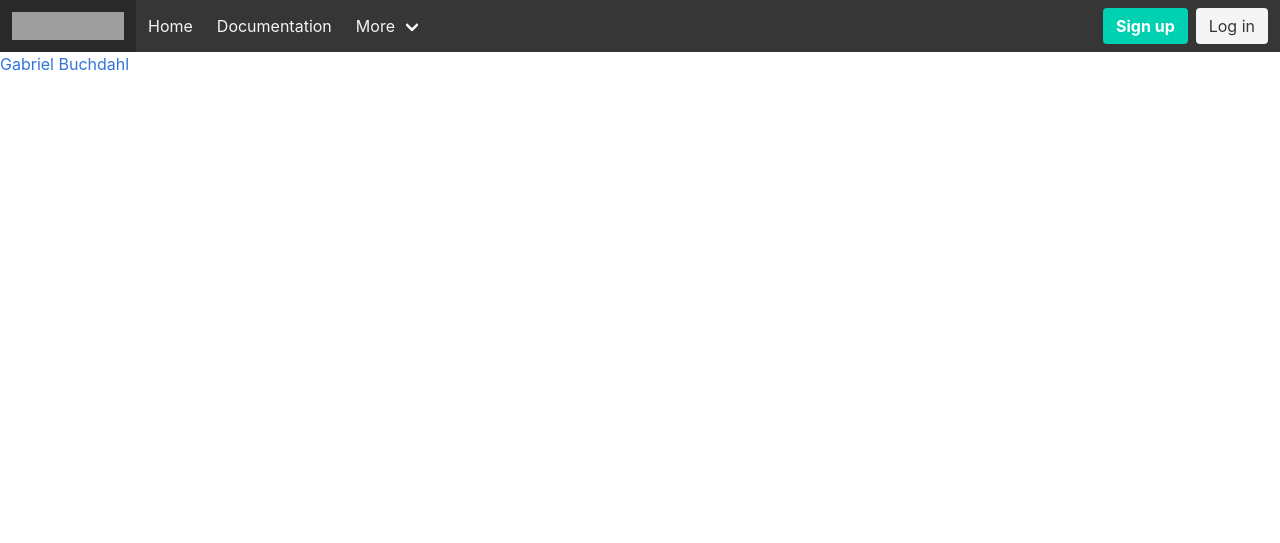
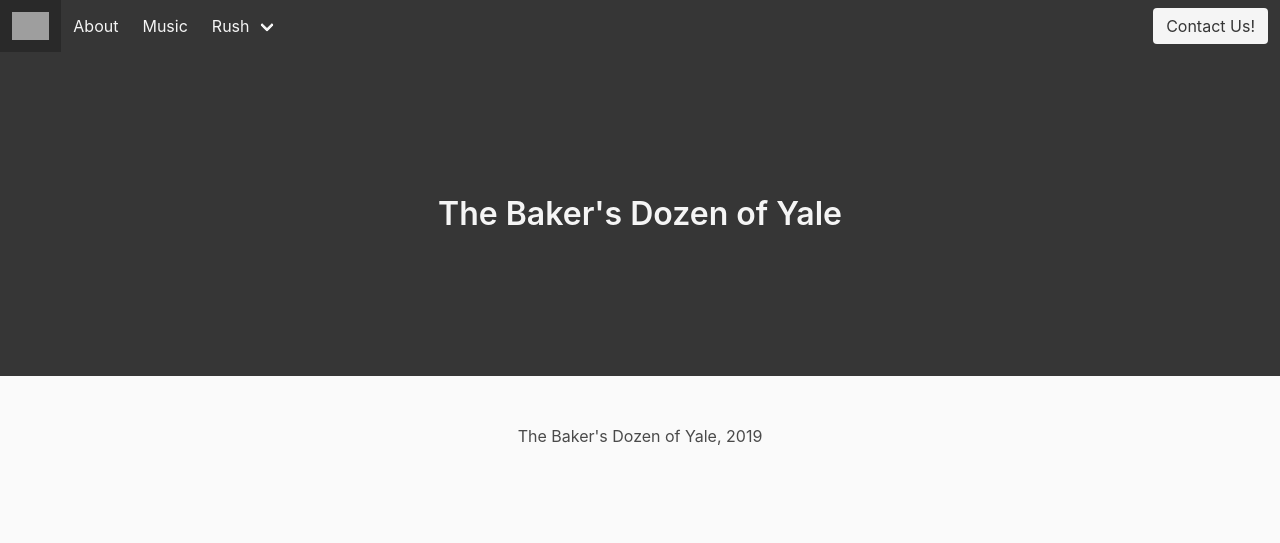
Before and after one commit to gbuchdahl/bakersdozenyale, a Flask app: page / in a window 1280 px wide. Shown: the top 543 px of the page. Run offline with Flask 2, Linux system fonts and the light colour scheme; some libraries are stand-ins or nearby versions; grey boxes are pictures that could not be loaded.

Commit message:
started home page

```diff
--- a/app/routes.py
+++ b/app/routes.py
@@ -5,4 +5,4 @@
 @app.route("/")
 @app.route("/home")
 def home():
-    return render_template("base.html")
+    return render_template("home.html")
--- a/app/templates/base.html
+++ b/app/templates/base.html
@@ -11,73 +11,18 @@
   {% endblock %}
 </head>
 
-<body>
-    <nav class="navbar is-dark" role="navigation" aria-label="main navigation">
-        <div class="navbar-brand">
-            <a class="navbar-item" href="https://bulma.io">
-              <img src="https://bulma.io/images/bulma-logo.png" width="112" height="28">
-            </a>
-
-            <a role="button" class="navbar-burger burger" aria-label="menu" aria-expanded="false" data-target="navbarBasicExample">
-              <span aria-hidden="true"></span>
-              <span aria-hidden="true"></span>
-              <span aria-hidden="true"></span>
-            </a>
-        </div>
-
-        <div id="navbarBasicExample" class="navbar-menu">
-            <div class="navbar-start">
-              <a class="navbar-item">
-                Home
-              </a>
-
-              <a class="navbar-item">
-                Documentation
-              </a>
-
-              <div class="navbar-item has-dropdown is-hoverable">
-                <a class="navbar-link">
-                  More
-                </a>
-
-                <div class="navbar-dropdown">
-                  <a class="navbar-item">
-                    About
-                  </a>
-                  <a class="navbar-item">
-                    Jobs
-                  </a>
-                  <a class="navbar-item">
-                    Contact
-                  </a>
-                  <hr class="navbar-divider">
-                  <a class="navbar-item">
-                    Report an issue
-                  </a>
-                </div>
-              </div>
-            </div>
-
-            <div class="navbar-end">
-              <div class="navbar-item">
-                <div class="buttons">
-                  <a class="button is-primary">
-                    <strong>Sign up</strong>
-                  </a>
-                  <a class="button is-light">
-                    Log in
-                  </a>
-                </div>
-              </div>
-            </div>
-        </div>
-    </nav>
-    <div id="content">{% block content %}{% endblock %}</div>
-    <div id="footer">
-        {% block footer %}
-        <a href="buchdahl.com">Gabriel Buchdahl</a>
-        {% endblock %}
-    </div>
+<body class='has-navbar-fixed-top'>
+  {% block nav %}{% endblock nav %}
+  <div id="content">{% block content %}{% endblock %}</div>
+  <div id="footer">
+    {% block footer %}
+    <footer class="footer">
+      <div class="content has-text-centered">
+        <p>The Baker's Dozen of Yale, 2019</p>
+      </div>
+    </footer>
+    {% endblock %}
+  </div>
 </body>
 
 </html>
--- /dev/null
+++ b/app/templates/home.html
@@ -0,0 +1,9 @@
+{% extends "page.html" %}
+
+{% block content %}
+<section class="hero is-dark is-medium">
+    <div class="hero-body has-text-centered">
+        <h1 class="title">The Baker's Dozen of Yale</h1>
+    </div>
+</section>
+{% endblock content %}
--- /dev/null
+++ b/app/templates/page.html
@@ -0,0 +1,83 @@
+{% extends "base.html" %}
+
+{% block nav %}
+<nav class="navbar is-dark is-fixed-top" role="navigation" aria-label="main navigation">
+    <div class="navbar-brand">
+        <a class="navbar-item" href="{{ url_for('home') }}">
+            <img src="{{ url_for('static', filename='img/bd_logo_2019.png') }}">
+        </a>
+
+        <a role="button" class="navbar-burger burger" aria-label="menu" aria-expanded="false"
+            data-target="navbarBasicExample">
+            <span aria-hidden="true"></span>
+            <span aria-hidden="true"></span>
+            <span aria-hidden="true"></span>
+        </a>
+    </div>
+
+    <div id="navbarBasicExample" class="navbar-menu">
+        <div class="navbar-start">
+            <a class="navbar-item">
+                About
+            </a>
+
+            <a href="" class="navbar-item">
+                Music
+            </a>
+
+            <div class="navbar-item has-dropdown is-hoverable">
+                <a class="navbar-link">
+                    Rush
+                </a>
+
+                <div class="navbar-dropdown">
+                    <a class="navbar-item">
+                        Overview
+                    </a>
+                    <a class="navbar-item">
+                        Auditions
+                    </a>
+                </div>
+            </div>
+
+        </div>
+
+        <div class="navbar-end">
+            <div class="navbar-item">
+                <div class="buttons">
+                    <a class="button is-light">
+                        Contact Us!
+                    </a>
+                </div>
+            </div>
+        </div>
+    </div>
+</nav>
+<script>
+document.addEventListener('DOMContentLoaded', () => {
+
+  // Get all "navbar-burger" elements
+  const $navbarBurgers = Array.prototype.slice.call(document.querySelectorAll('.navbar-burger'), 0);
+
+  // Check if there are any navbar burgers
+  if ($navbarBurgers.length > 0) {
+
+    // Add a click event on each of them
+    $navbarBurgers.forEach( el => {
+      el.addEventListener('click', () => {
+
+        // Get the target from the "data-target" attribute
+        const target = el.dataset.target;
+        const $target = document.getElementById(target);
+
+        // Toggle the "is-active" class on both the "navbar-burger" and the "navbar-menu"
+        el.classList.toggle('is-active');
+        $target.classList.toggle('is-active');
+
+      });
+    });
+  }
+
+});
+</script>
+{% endblock nav %}
--- a/requirements.txt
+++ b/requirements.txt
@@ -6,9 +6,11 @@
 Flask==1.1.1
 itsdangerous==1.1.0
 Jinja2==2.10.1
+libsass==0.19.2
 MarkupSafe==1.1.1
 numpy==1.16.4
 Pillow==6.1.0
 pycodestyle==2.5.0
+six==1.12.0
 toml==0.10.0
 Werkzeug==0.15.5
```
